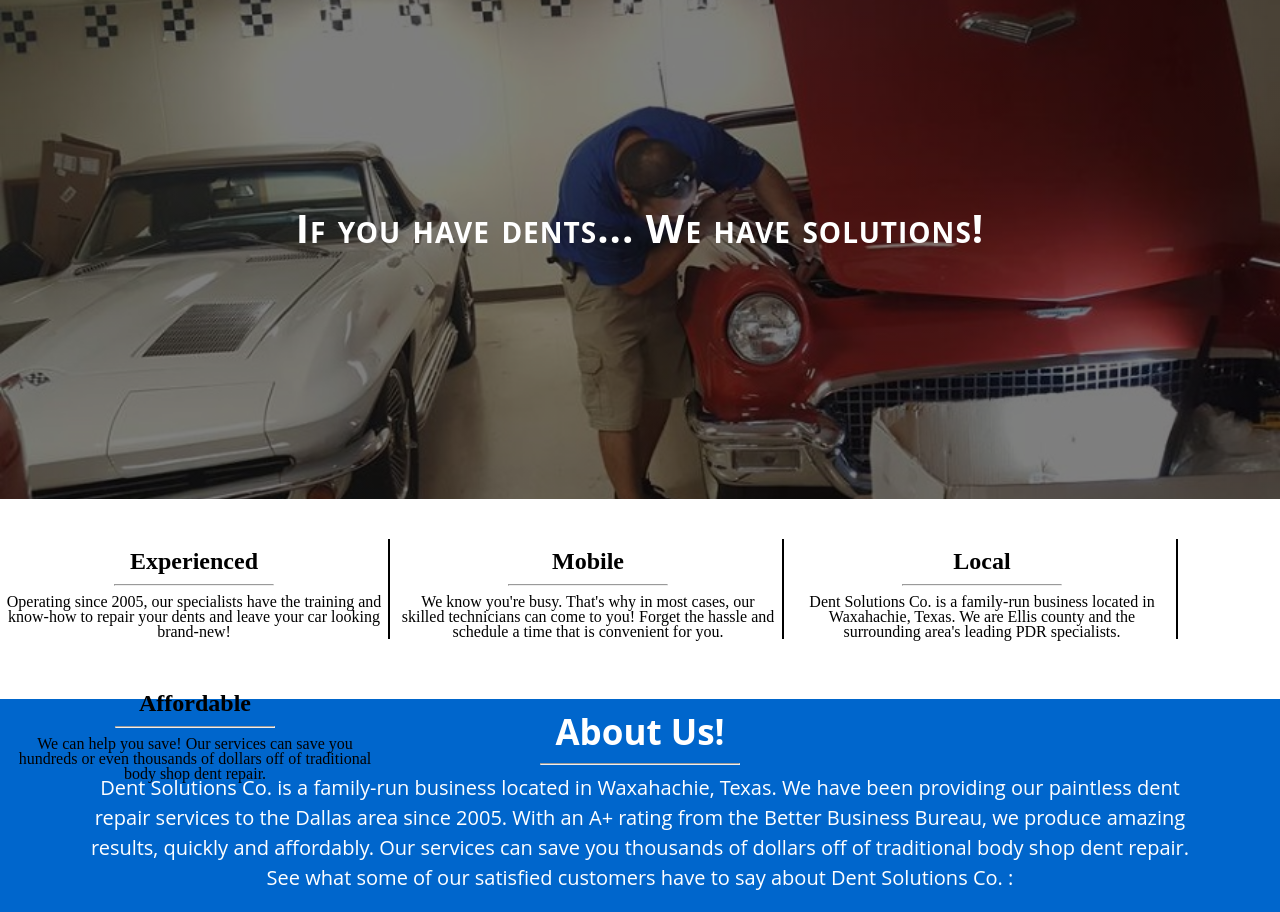
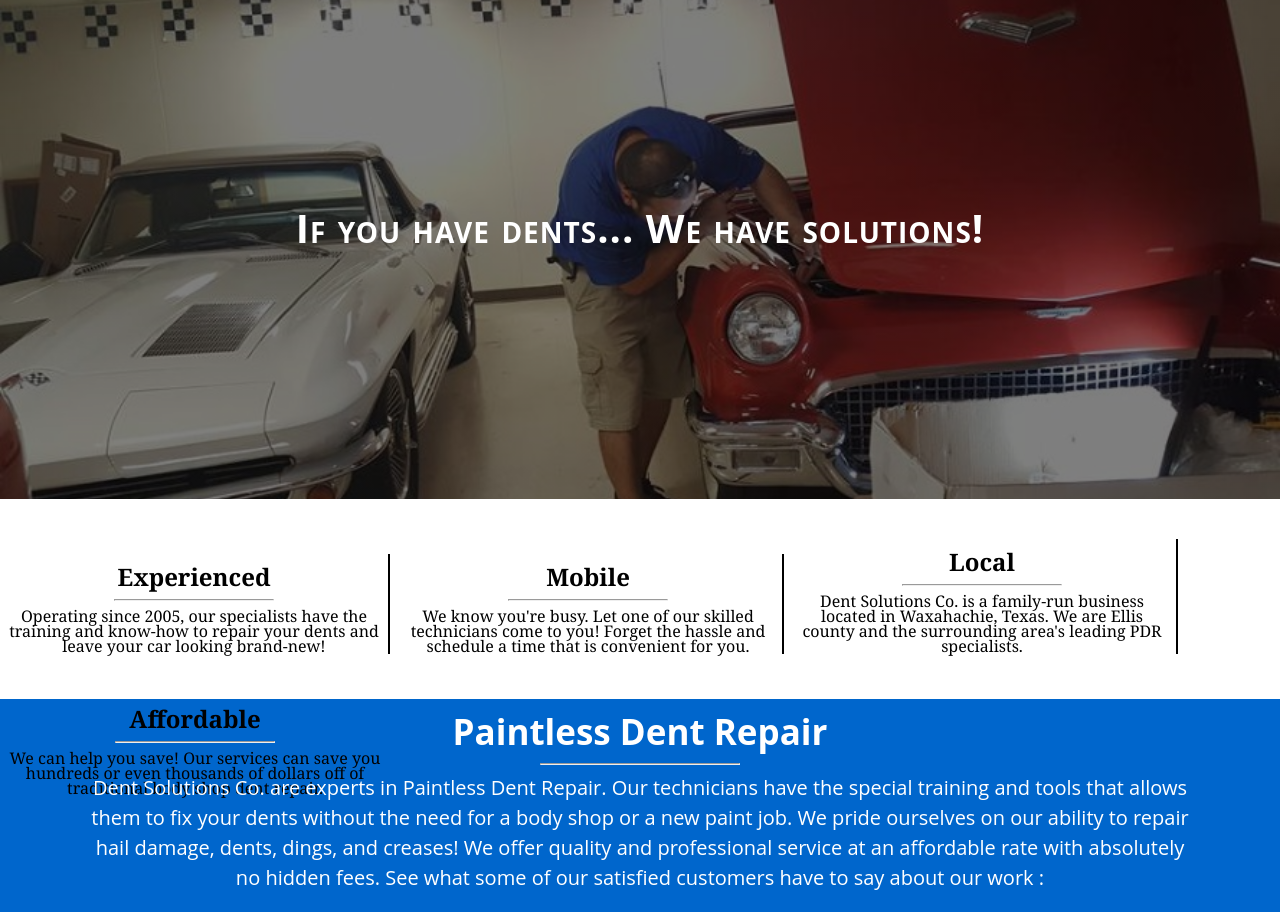
Before and after one commit to DamonFoster/DentSolutionsCo, a PHP site: page /about.html in a window 1280 px wide. Shown: the part 117-1029 px from the top of the page. Run offline with PHP 8.4, Linux system fonts and the light colour scheme.

Commit message:
Paintless Dent Repair paragraph

```diff
--- a/about.html
+++ b/about.html
@@ -46,7 +46,7 @@
 
 				<h1 class="expTitle">Mobile</h1>
 				<hr class="expU">
-				<p class="expPara">We know you're busy. That's why in most cases, our skilled technicians can come to you! Forget the hassle and schedule a time that is convenient for you. </p>
+				<p class="expPara">We know you're busy. Let one of our skilled technicians come to you! Forget the hassle and schedule a time that is convenient for you. </p>
 
 			</div>
 
@@ -70,11 +70,11 @@
 
 		<section id="about">
 
-				<h1 class="aboutTitle">About Us!</h1>
+				<h1 class="aboutTitle">Paintless Dent Repair</h1>
 
 				<hr class="aboutLine">
 
-				<p class="aboutP">Dent Solutions Co. is a family-run business located in Waxahachie, Texas. We have been providing our paintless dent repair services to the Dallas area since 2005. With an A+ rating from the Better Business Bureau, we produce amazing results, quickly and affordably. Our services can save you thousands of dollars off of traditional body shop dent repair. See what some of our satisfied customers have to say about Dent Solutions Co. : </p>
+				<p class="aboutP">Dent Solutions Co. are experts in Paintless Dent Repair. Our technicians have the special training and tools that allows them to fix your dents without the need for a body shop or a new paint job. We pride ourselves on our ability to repair hail damage, dents, dings, and creases! We offer quality and professional service at an affordable rate with absolutely no hidden fees. See what some of our satisfied customers have to say about our work : </p>
 
 				<br>
 
--- a/style.css
+++ b/style.css
@@ -112,6 +112,7 @@ a:hover {
 	border-right: 2px solid black;
 	display: inline-block;
 	margin-top: 40px;
+	font-family: Georgia, serif;
 }
 
 .expU {
@@ -131,6 +132,7 @@ a:hover {
 	line-height: 5px;
 	display: inline-block;
 	margin-top: 40px;
+	font-family: Georgia, serif;
 }
 
 #about {
```
